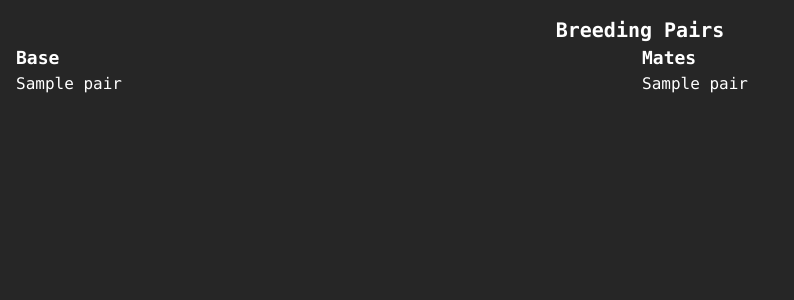
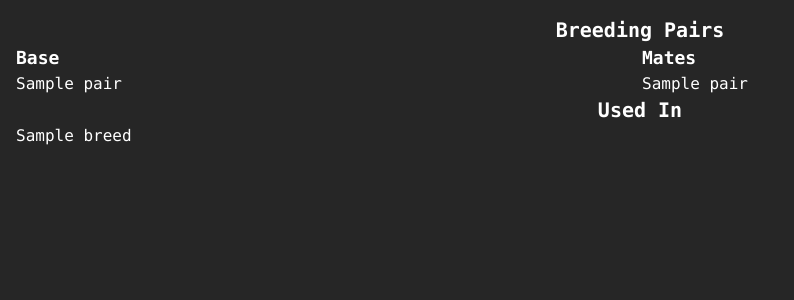
Before and after one commit to 0ceanSlim/dwm-app, a Flask app: template templates/breeds.html in a window 1280 px wide. Shown: the top 300 px of the page, without its empty margins (0-794 px from the left). Run offline with Flask 3, Linux system fonts and the light colour scheme; the template is opened without the code that fills it: most values are stand-ins (such as "Sample title", 1, 10 or a date in 2020).

Commit message:
used in added to breeding window

```diff
--- a/app.py
+++ b/app.py
@@ -207,6 +207,9 @@ def get_breeding_combinations():
 
     base_pair, mate_pair = get_breeding_pairs(breed_id)
 
+    # Fetch breeds in which the selected monster is used
+    used_in_breeds = get_used_in_breeds(selected_monster)
+
     return render_template(
         "breeds.html",
         selected_monster={
@@ -214,8 +217,57 @@ def get_breeding_combinations():
             "base_pair": base_pair,
             "mate_pair": mate_pair,
         },
+        used_in_breeds=used_in_breeds,
     )
 
+def get_used_in_breeds(target_monster):
+    cursor = g.db.cursor()
+
+    # Fetch breed IDs where the selected monster is used as a base
+    cursor.execute(
+        """
+        SELECT breed_id
+        FROM breed_requirements
+        WHERE requirement_type = 'base'
+              AND requirement_value = ?
+        """,
+        (target_monster,),
+    )
+
+    base_breed_ids = [row[0] for row in cursor.fetchall()]
+
+    # Fetch breed IDs where the selected monster is used as a mate
+    cursor.execute(
+        """
+        SELECT breed_id
+        FROM breed_requirements
+        WHERE requirement_type = 'mate'
+              AND requirement_value = ?
+        """,
+        (target_monster,),
+    )
+
+    mate_breed_ids = [row[0] for row in cursor.fetchall()]
+
+    # Combine the results from both queries
+    used_in_breed_ids = base_breed_ids + mate_breed_ids
+
+    # Fetch the target monsters for the obtained breed IDs
+    used_in_breeds = []
+    for breed_id in used_in_breed_ids:
+        cursor.execute(
+            """
+            SELECT target
+            FROM breeds
+            WHERE id = ?
+            """,
+            (breed_id,),
+        )
+        target_monster = cursor.fetchone()
+        if target_monster:
+            used_in_breeds.append(target_monster[0])
+
+    return used_in_breeds
 
 def get_breed_id(target_monster):
     cursor = g.db.cursor()
--- a/templates/breeds.html
+++ b/templates/breeds.html
@@ -27,6 +27,15 @@
       </ul>
     </div>
   </div>
+  {% endif %} {% if used_in_breeds %}
+  <h2 class="text-xl font-bold text-center">Used In</h2>
+  <ul>
+    {% for breed in used_in_breeds %}
+    <li class="text-center cursor-pointer hover:text-green-700 w-fit">
+      <span class="breed-name" data-name="{{ breed }}">{{ breed }}</span>
+    </li>
+    {% endfor %}
+  </ul>
   {% endif %}
 </div>
 {% for file in js_files %}
```
Also changed, not shown: static/style/output.css (+5 -35 lines), templates/.layout.html (+5 -3 lines).
